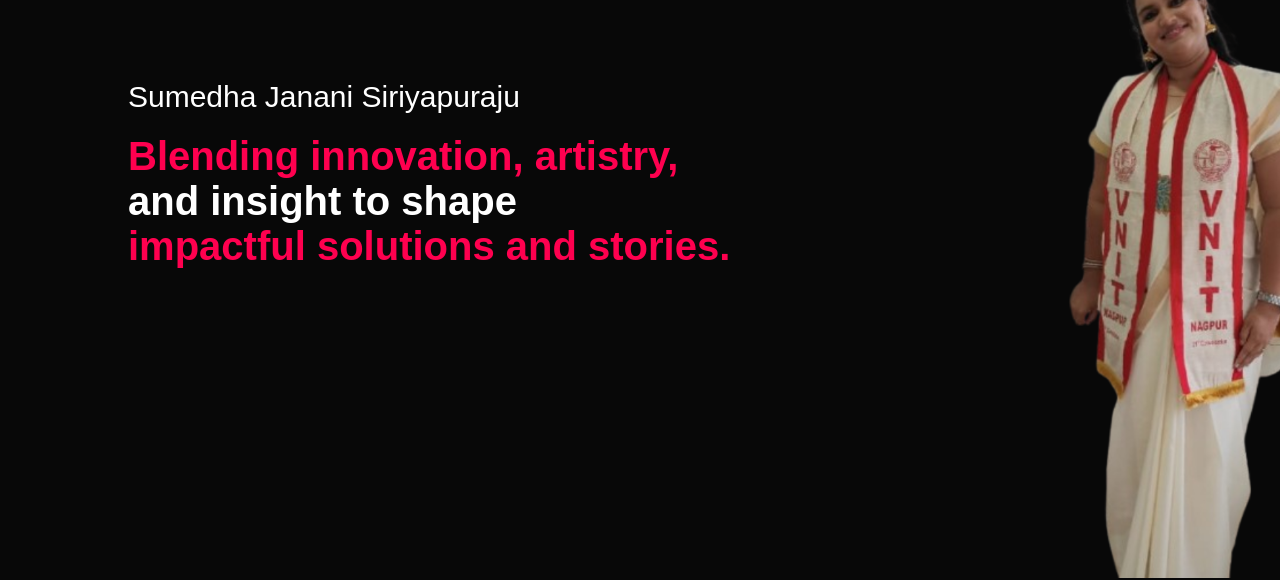
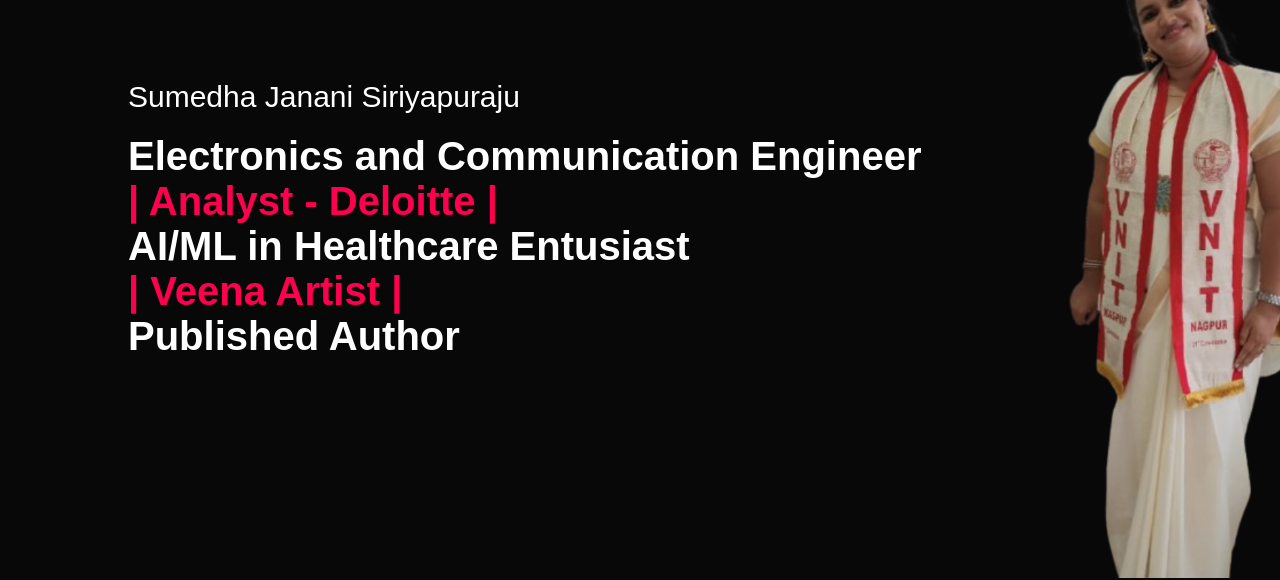
Before and after one commit to sumedhasjs/sumedhajanani-dev, a plain HTML site: page index.html in a window 1280 px wide. Shown: the part 222-802 px from the top of the page. Drawn offline with Linux system fonts and the light colour scheme.

Commit message:
Update index.html

```diff
--- a/index.html
+++ b/index.html
@@ -25,7 +25,7 @@
         </nav>
         <div class="header-text">
             <p>Sumedha Janani Siriyapuraju</p>
-            <h1><span>Blending innovation, artistry,</span><br>and insight to shape<br><span>impactful solutions and stories.</span></h1>
+            <h1>Electronics and Communication Engineer<br><span>| Analyst - Deloitte |</span><br>AI/ML in Healthcare Entusiast <br><span>| Veena Artist |</span><br>Published Author</h1>
         </div>
     </div>
 </div>
```
